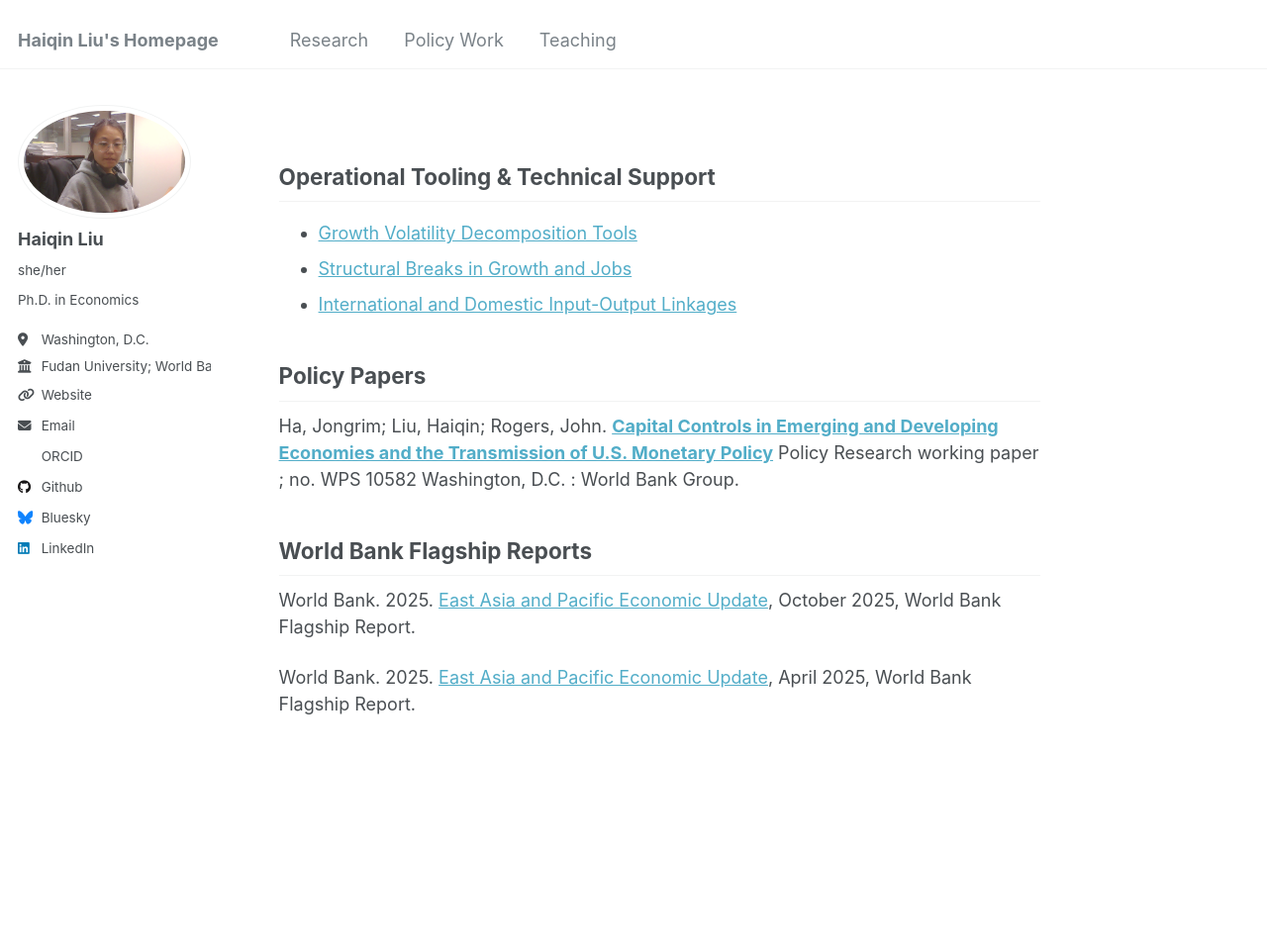
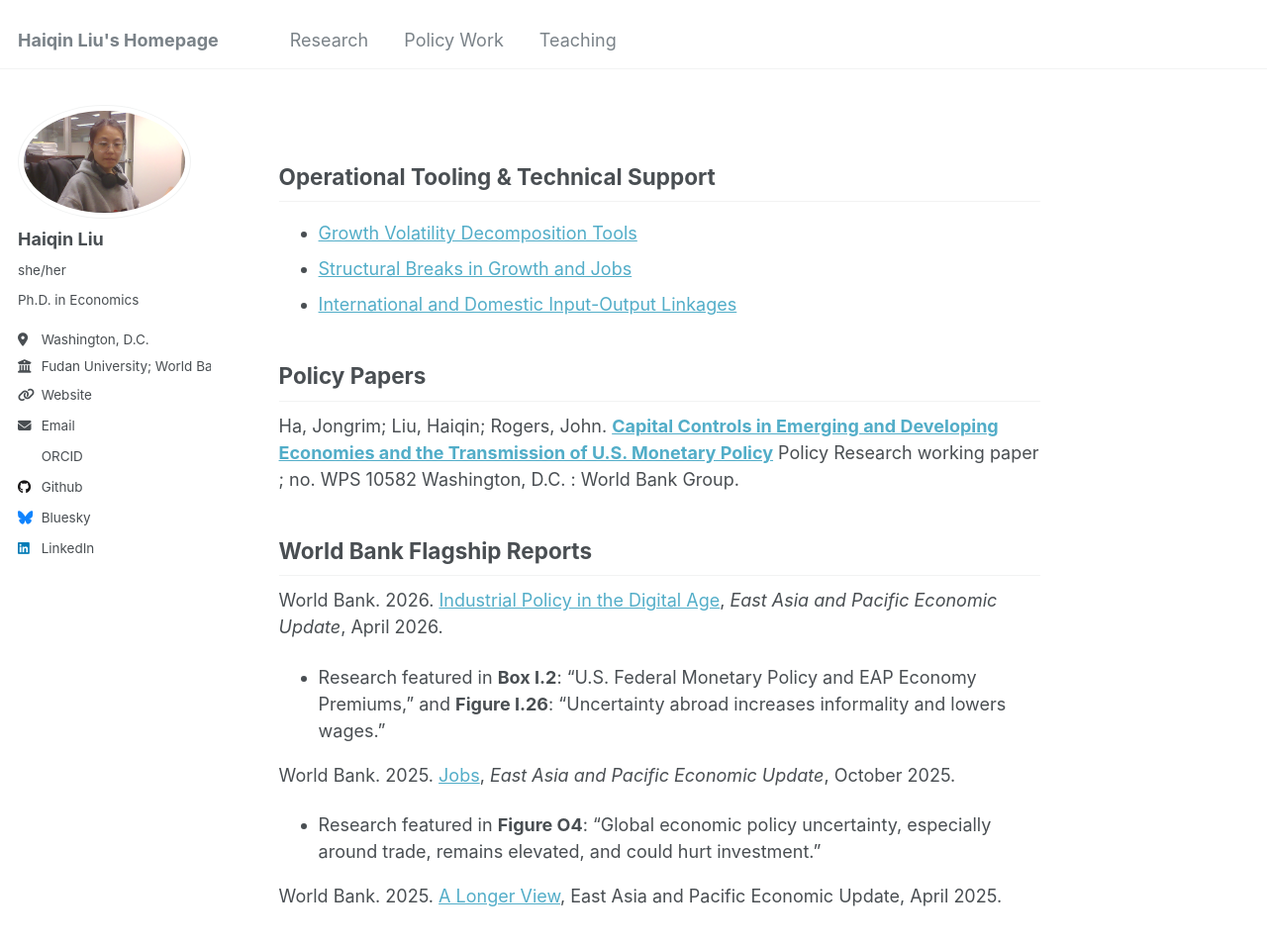
Before and after one commit to liuhaiqinFDU/liuhaiqinFDU.github.io, a Jekyll site: the page built from policy-work.md, in a window 1280 px wide and 1131 px high. Shown: the top 955 px of the window at 99% size. Built offline with Jekyll 4.4.1, drawn with Linux system fonts in a browser that asks for light colours; some web fonts are replaced.

Commit message:
Update policy-work.md

```diff
--- a/policy-work.md
+++ b/policy-work.md
@@ -22,6 +22,12 @@
 
 ## World Bank Flagship Reports
 
-World Bank. 2025. [East Asia and Pacific Economic Update](https://www.worldbank.org/en/publication/east-asia-and-pacific-economic-update), October 2025, World Bank Flagship Report.
+World Bank. 2026. [Industrial Policy in the Digital Age](https://www.worldbank.org/en/publication/east-asia-and-pacific-economic-update), *East Asia and Pacific Economic Update*, April 2026.
 
-World Bank. 2025. [East Asia and Pacific Economic Update](https://openknowledge.worldbank.org/entities/publication/f0f015fa-1d24-41a7-9101-c27875a79cf7), April 2025, World Bank Flagship Report.
+- Research featured in **Box I.2**:  "U.S. Federal Monetary Policy and EAP Economy Premiums," and **Figure I.26**: "Uncertainty abroad increases informality and lowers wages."
+
+World Bank. 2025. [Jobs](https://www.worldbank.org/en/publication/east-asia-and-pacific-economic-update-october-2025), *East Asia and Pacific Economic Update*, October 2025.
+
+- Research featured in **Figure O4**: "Global economic policy uncertainty, especially around trade, remains elevated, and could hurt investment."
+
+World Bank. 2025. [A Longer View](https://www.worldbank.org/en/publication/east-asia-and-pacific-economic-update-april-2025), East Asia and Pacific Economic Update, April 2025.
```
